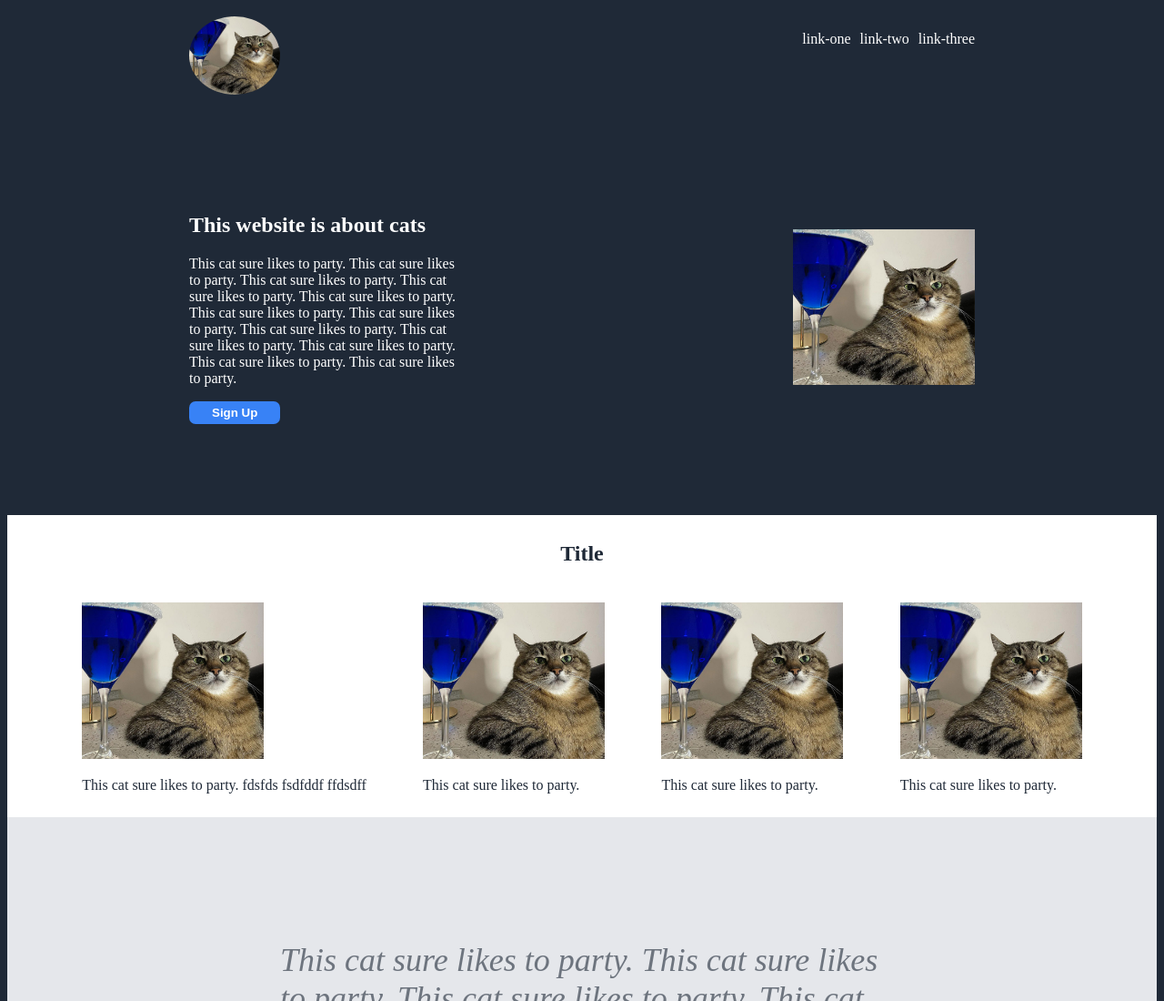
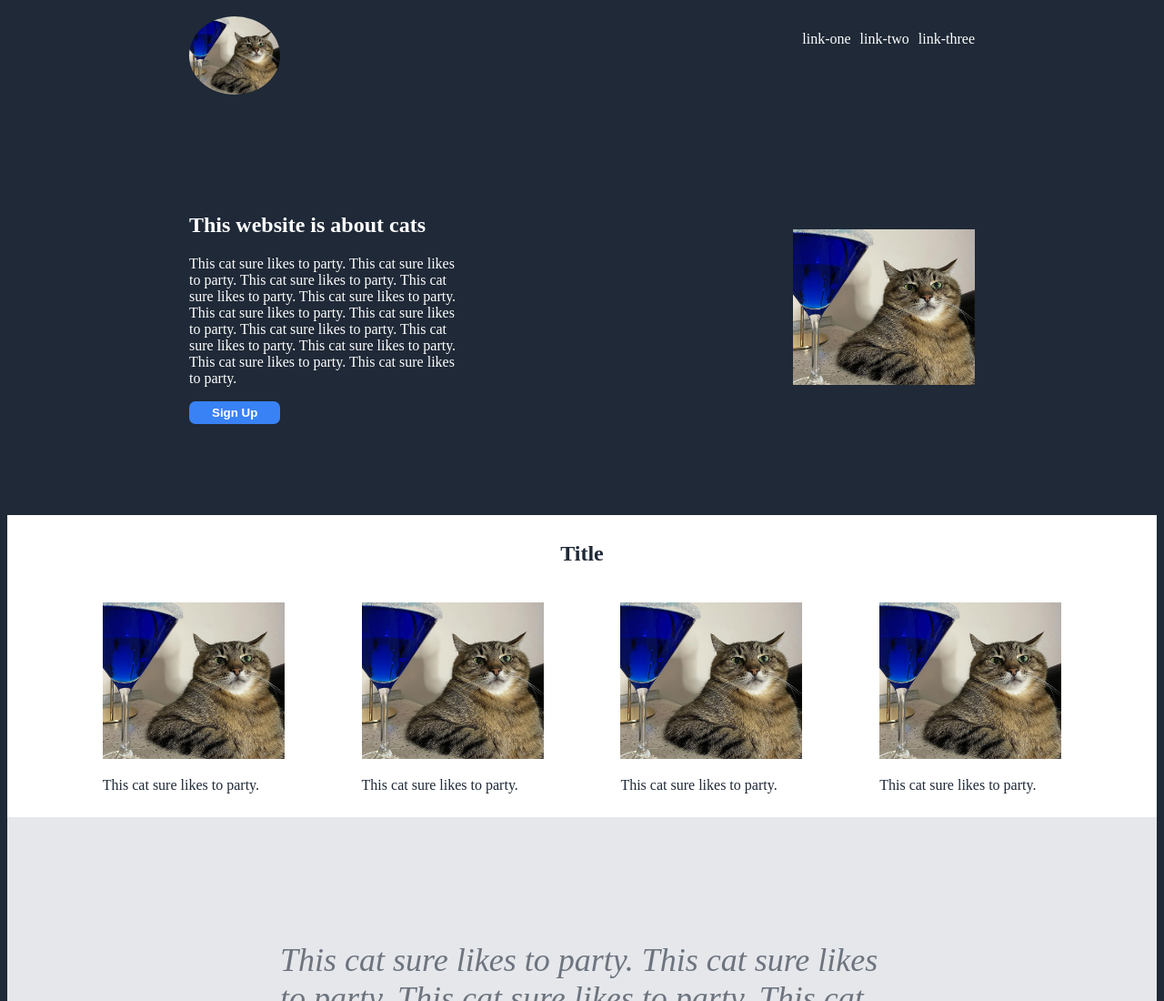
Before and after one commit to rutayo/landing-page, a plain HTML site: page index.html in a window 1280 px wide. Shown: the top 1100 px of the page at 91% size. Drawn offline with Linux system fonts and the light colour scheme; a web font is replaced by a local one.

Commit message:
fix text

```diff
--- a/index.html
+++ b/index.html
@@ -39,7 +39,7 @@
         <div class="pictures">
             <div class="cat-pictures">
                 <img src="logo.jpeg">
-                <p>This cat sure likes to party. fdsfds fsdfddf ffdsdff</p>
+                <p>This cat sure likes to party.</p>
             </div>
             <div class="cat-pictures">
                 <img src="logo.jpeg">
```
